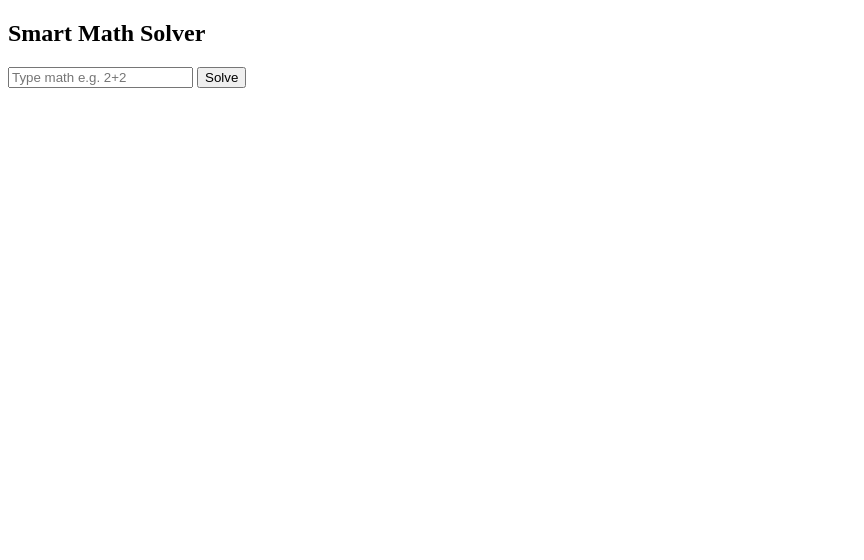
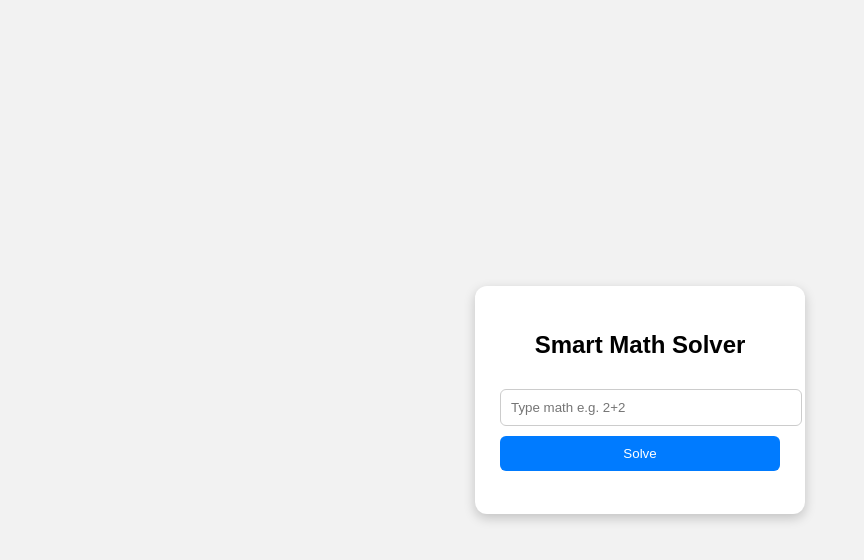
Before and after one commit to emmy-ventures01/Smart--calculator, a plain HTML site: page index.html in a window 1280 px wide. Shown: the whole page, without its empty margins (0-864 px from the left). Drawn offline with Linux system fonts and the light colour scheme.

Commit message:
Add styling and structure to index.html

```diff
--- a/index.html
+++ b/index.html
@@ -2,15 +2,65 @@
 <html>
 <head>
   <title>Smart Math Solver</title>
+
+  <style>
+    body {
+      font-family: Arial;
+      background: #f2f2f2;
+      display: flex;
+      justify-content: center;
+      align-items: center;
+      height: 100vh;
+      margin: 0;
+    }
+
+    .app {
+      background: white;
+      padding: 25px;
+      border-radius: 12px;
+      width: 280px;
+      box-shadow: 0 4px 12px rgba(0,0,0,0.2);
+      text-align: center;
+    }
+
+    input {
+      width: 100%;
+      padding: 10px;
+      margin: 10px 0;
+      border: 1px solid #ccc;
+      border-radius: 6px;
+    }
+
+    button {
+      width: 100%;
+      padding: 10px;
+      background: #007bff;
+      color: white;
+      border: none;
+      border-radius: 6px;
+      cursor: pointer;
+    }
+
+    button:hover {
+      background: #0056b3;
+    }
+
+    h3 {
+      margin-top: 15px;
+    }
+  </style>
 </head>
+
 <body>
 
-<h2>Smart Math Solver</h2>
+<div class="app">
+  <h2>Smart Math Solver</h2>
 
-<input id="input" placeholder="Type math e.g. 2+2">
-<button onclick="solve()">Solve</button>
+  <input id="input" placeholder="Type math e.g. 2+2">
+  <button onclick="solve()">Solve</button>
 
-<h3 id="result"></h3>
+  <h3 id="result"></h3>
+</div>
 
 <script>
 function solve() {
```
